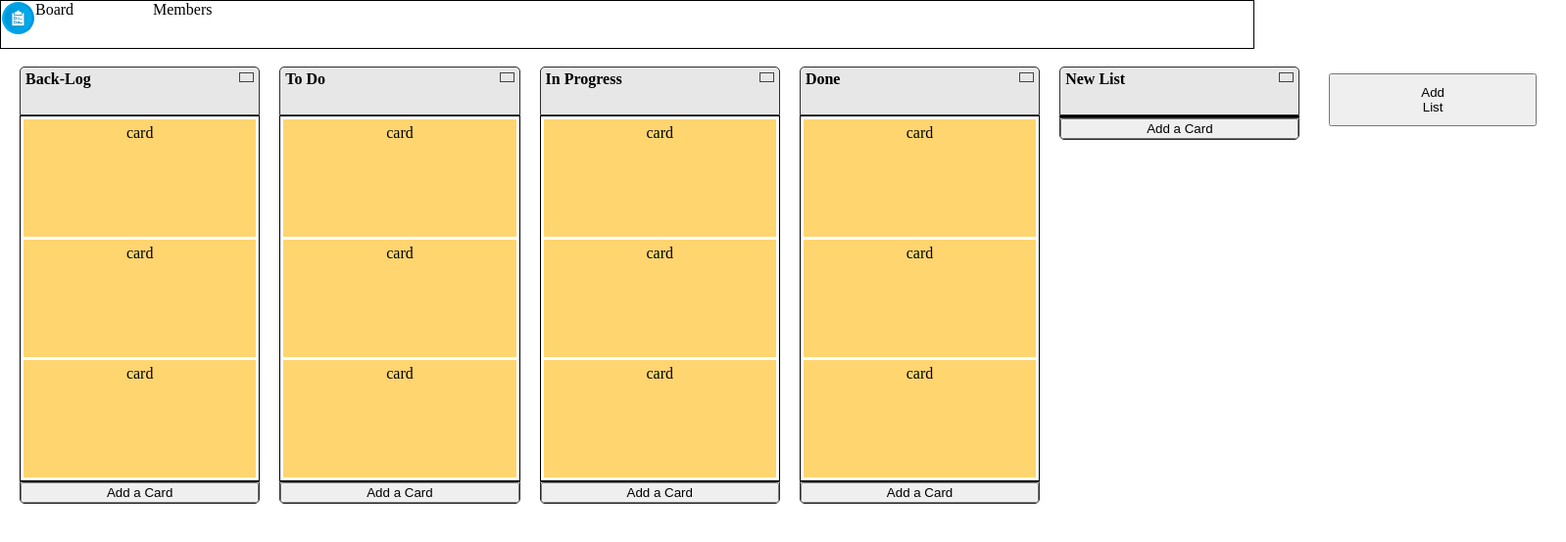
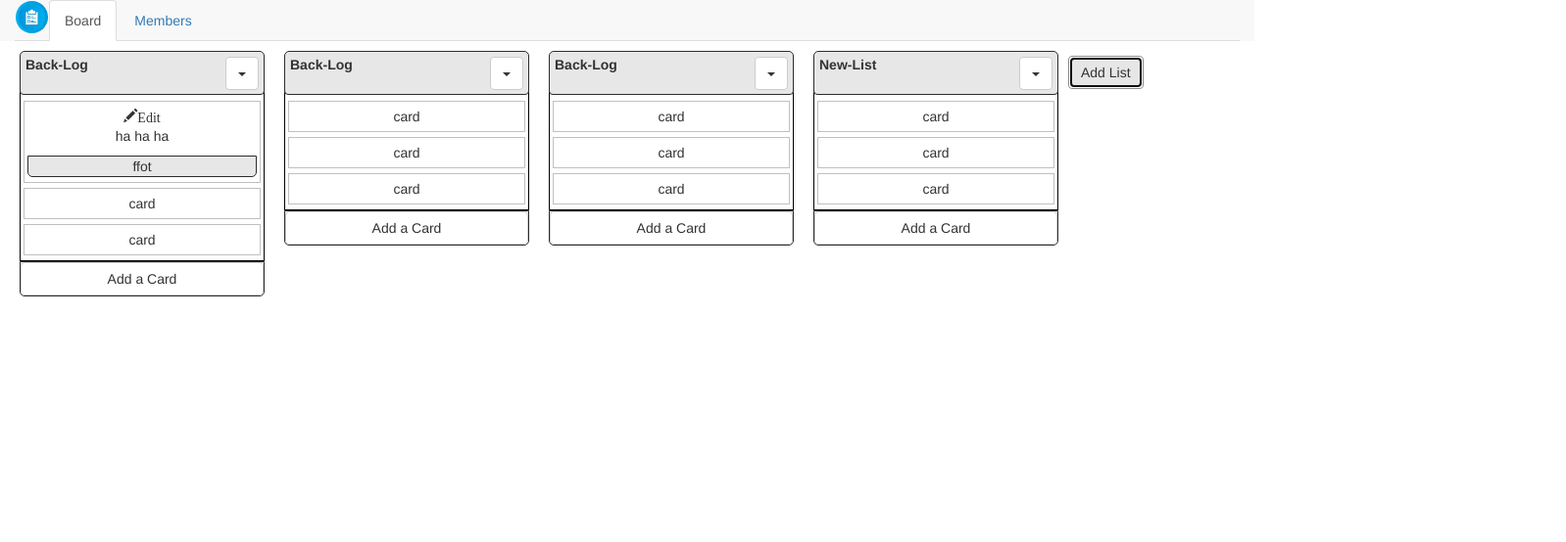
Before and after one commit to tzoock/taskboard, a website: page index.html in a window 1280 px wide. Both pictures are taken after a click on the button "Add List". Shown: the whole page at 98% size, 1598 px wide, since content can reach past the window. Drawn offline with nearby package versions, Linux system fonts and the light colour scheme.

Commit message:
fix bugs and startin with cards

```diff
--- a/index.html
+++ b/index.html
@@ -3,34 +3,73 @@
 <head>
   <meta charset="UTF-8">
   <title>Task Board</title>
-  <!--<link rel="stylesheet" href="node_modules/bootstrap/dist/css/bootstrap.css">-->
+  <link rel="stylesheet" href="node_modules/bootstrap/dist/css/bootstrap.css">
   <link rel="stylesheet" href="style.css">
 </head>
 
 <body>
-<header>
-  <a class="logo" href="#">
-    <img src="assets/taskboard%20logo.svg" alt="">
-  </a>
-  <nav>
-    <ul>
-      <li>Board</li>
-      <li>Members</li>
+<nav class="navbar-default">
+  <div class="container-fluid">
+    <div class="navbar-header">
+      <a class="navbar-brand" href="#">
+        <img src="assets/taskboard%20logo.svg" alt="logo">
+      </a>
+    </div>
+    <ul class="nav nav-tabs">
+      <li role="presentation" class="active"><a href="#">Board</a></li>
+      <li role="presentation"><a href="#">Members</a></li>
     </ul>
-  </nav>
-</header>
+  </div>
+</nav>
 
 <main class="contflex" id="contflex">
 
   <div class="column">
     <header class="list-header panel-default panel">
       <div class="list-name">Back-Log</div>
-      <span class="caret">
-
-        <button class="del-list-btn">
-          Delete List
+      <input type="text" class="hidden">
+      <div class="dropdown">
+        <button class="btn btn-default dropdown-toggle" type="button" data-toggle="dropdown" aria-haspopup="true" aria-expanded="true">
+          <span class="caret"></span>
         </button>
-      </span>
+        <ul class="dropdown-menu" aria-labelledby="dropdownMenu1">
+          <li><a href="#">Delete List</a></li>
+        </ul>
+      </div>
+    </header>
+    <div class="main-column">
+      <ul class="cards-list">
+        <li class="card">
+          <header><span class="glyphicon glyphicon-pencil">Edit</span></header>
+          <div><p contenteditable="true">ha ha ha</p></div>
+          <footer>ffot</footer>
+        </li>
+        <li>
+          card
+        </li>
+        <li>
+          card
+        </li>
+      </ul>
+    </div>
+    <footer>
+      <button class="add-card btn btn-default">
+        Add a Card
+      </button>
+    </footer>
+  </div>
+  <div class="column">
+    <header class="list-header panel-default panel">
+      <div class="list-name">Back-Log</div>
+      <input type="text" class="hidden">
+      <div class="dropdown">
+        <button class="btn btn-default dropdown-toggle" type="button" data-toggle="dropdown" aria-haspopup="true" aria-expanded="true">
+          <span class="caret"></span>
+        </button>
+        <ul class="dropdown-menu" aria-labelledby="dropdownMenu1">
+          <li><a href="#">Delete List</a></li>
+        </ul>
+      </div>
     </header>
     <div class="main-column">
       <ul class="cards-list">
@@ -53,69 +92,16 @@
   </div>
   <div class="column">
     <header class="list-header panel-default panel">
-      <div class="list-name">To Do</div>
-      <span class="caret">
-        <button class="del-list-btn">
-          Delete List
+      <div class="list-name">Back-Log</div>
+      <input type="text" class="hidden">
+      <div class="dropdown">
+        <button class="btn btn-default dropdown-toggle" type="button" data-toggle="dropdown" aria-haspopup="true" aria-expanded="true">
+          <span class="caret"></span>
         </button>
-      </span>
-    </header>
-    <div class="main-column">
-      <ul class="cards-list">
-        <li>
-          card
-        </li>
-        <li>
-          card
-        </li>
-        <li>
-          card
-        </li>
-      </ul>
-    </div>
-    <footer>
-      <button class="add-card btn btn-default">
-        Add a Card
-      </button>
-    </footer>
-  </div>
-  <div class="column">
-    <header class="list-header panel-default panel">
-      <div class="list-name">In Progress</div>
-      <span class="caret">
-        <button class="del-list-btn">
-          Delete List
-        </button>
-      </span>
-    </header>
-    <div class="main-column">
-      <ul class="cards-list">
-        <li>
-          card
-        </li>
-        <li>
-          card
-        </li>
-        <li>
-          card
-        </li>
-      </ul>
-    </div>
-    <footer>
-      <button class="add-card btn btn-default">
-        Add a Card
-      </button>
-    </footer>
-  </div>
-  <div class="column">
-    <header class="list-header panel-default panel">
-      <div class="list-name">Done</div>
-      <span class="caret">
-
-        <button class="del-list-btn">
-          Delete List
-        </button>
-      </span>
+        <ul class="dropdown-menu" aria-labelledby="dropdownMenu1">
+          <li><a href="#">Delete List</a></li>
+        </ul>
+      </div>
     </header>
     <div class="main-column">
       <ul class="cards-list">
--- a/script.js
+++ b/script.js
@@ -1,15 +1,28 @@
-
-const btn = document.getElementById('addList');
+const addListBtn = document.getElementById('addList');
 const listTamplate = `<header class="list-header panel-default panel">
-      <div class="list-name">New List</div>
-      <span class="caret">
-        <button class="del-list-btn">
-          Delete List
+      <div class="list-name">New-List</div>
+      <input type="text" class="hidden">
+      <div class="dropdown">
+        <button class="btn btn-default dropdown-toggle" type="button" data-toggle="dropdown" aria-haspopup="true" aria-expanded="true">
+          <span class="caret"></span>
         </button>
-      </span>
+        <ul class="dropdown-menu" aria-labelledby="dropdownMenu1">
+          <li><a href="#">Delete List</a></li>
+        </ul>
+      </div>
     </header>
     <div class="main-column">
-      <ul class="cards-list"></ul>
+      <ul class="cards-list">
+        <li>
+          card
+        </li>
+        <li>
+          card
+        </li>
+        <li>
+          card
+        </li>
+      </ul>
     </div>
     <footer>
       <button class="add-card btn btn-default">
@@ -17,20 +30,20 @@ const listTamplate = `<header class="list-header panel-default panel">
       </button>
     </footer>`;
 
-btn.addEventListener('click', addList);
+addListBtn.addEventListener('click', addList);
 addListenerToAddCard();
-titels();
-addListenerToEditBtn();
+addListenerToListName();
+addListenerToDrop();
 
 function addList() {
   const wraper = document.getElementById('contflex');
   const newColumn = document.createElement('div');
   newColumn.innerHTML = listTamplate;
   newColumn.setAttribute('class', 'column');
-  wraper.insertBefore(newColumn, btn);
+  wraper.insertBefore(newColumn, addListBtn);
   addListenerToAddCard();
-  titels();
-  addListenerToEditBtn();
+  addListenerToListName();
+  addListenerToDrop();
 }
 
 function addListenerToAddCard() {
@@ -48,7 +61,7 @@ function addCard() {
   parentElm.appendChild(newLi);
 }
 
-function titels() {
+function addListenerToListName() {
   const getListNameElms = document.getElementsByClassName('list-name');
 
   for (let listName of getListNameElms) {
@@ -59,62 +72,59 @@ function titels() {
 function editName() {
   const target = event.target;
   const preText = target.textContent;
-  const papa = target.parentNode;
-  const newInput = document.createElement('input');
-  papa.replaceChild(newInput, target);
-  newInput.value = preText;
-  newInput.focus();
+  const showInput = target.parentNode.querySelector('.hidden');
+  showInput.className = '';
+  target.className = 'hidden';
+  showInput.value = preText;
+  showInput.focus();
 
-  newInput.addEventListener('keydown', (event) => {
+  showInput.addEventListener('keydown', (event) => {
     if (event.keyCode === 13) {
-      const mama = document.createElement('div');
-      const newTitle = event.target;
-      papa.replaceChild(mama, newTitle);
-      mama.textContent = newTitle.value;
-      mama.addEventListener('click', editName);
-      mama.className='list-name';
+      target.className = 'list-name';
+      showInput.className = 'hidden';
+      target.textContent = showInput.value;
     }
   });
 
-  newInput.addEventListener('blur', (event) => {
-    const mama = document.createElement('div');
-    const newTitle = event.target;
-    papa.replaceChild(mama, newTitle);
-    mama.textContent = newTitle.value;
-    mama.addEventListener('click', editName);
-    mama.className='list-name';
-  })
+  showInput.addEventListener('blur', (event) => {
+    target.className = 'list-name';
+    showInput.className = 'hidden';
+    target.textContent = showInput.value;
+  });
+  addListenerToListName();
+  addListenerToDrop()
 }
 
-function addListenerToEditBtn() {
-  const makeEditBtnArray = document.querySelectorAll('.column header span');
+function addListenerToDrop() {
+  const makeEditBtnArray = document.querySelectorAll('.dropdown-toggle');
   for (let v of makeEditBtnArray) {
-    v.addEventListener('click', openDeleteBtn)
+    v.addEventListener('click', openDeleteBtn);
   }
 }
 
 function openDeleteBtn() {
-  const editBtn = event.target;
-  const delListBtn = editBtn.querySelector('button');
+  const target = event.target;
+console.info(target);
+  const dropdownMenu = target.parentNode.querySelector('.dropdown-menu');
 
-  if (delListBtn.style.display !== 'block') {
-    delListBtn.style.display = 'block'
+  if (dropdownMenu.style.display !== 'block') {
+    dropdownMenu.style.display = 'block';
+    const deleteBtn = dropdownMenu.firstElementChild.firstElementChild;
+    const listStr = target.parentNode.parentNode.querySelector('.list-name').textContent;
+    console.info(listStr);
+    deleteBtn.addEventListener('click', (event) => {
+      const confirmDel = confirm('Deleting ' + listStr + ' list. Are you sure?');
+      if (confirmDel === true) {
+        const Cya = target.parentNode.parentNode.parentNode;
+        Cya.remove()
+      }
+      else {}
+      deleteBtn.addEventListener('blur', (event) => {
+        dropdownMenu.style.display = 'none'
+      })
+    })
   }
   else {
-    delListBtn.style.display = 'none'
+    dropdownMenu.style.display = 'none'
   }
-  delListBtn.addEventListener('click', (event) => {
-    const target = event.target;
-    const promptDel = confirm('Deleting TODO list. Are you sure?');
-    if (promptDel === true) {
-      const EE = target.parentNode.parentNode.parentNode;
-      console.info(EE);
-      EE.remove()
-    }
-    else {
-    }
-    delListBtn.addEventListener('blur', (event) => {
-      delListBtn.style.display = 'none'
-    })
-  })
 }
--- a/style.css
+++ b/style.css
@@ -7,7 +7,6 @@ body {
 }
 
 body {
-padding-top: 95px;
   box-sizing: border-box;
 }
 
@@ -20,63 +19,44 @@ padding-top: 95px;
 
 /*======= top bar =========*/
 
-body > header {
-  height: 50px;
-  position: fixed;
-  top: 0;
+.navbar-default {
+  position: relative;
+  top:0;
   left: 0;
-  right: 0;
-  margin: 0;
-display: inline-flex;
-  justify-content: flex-start;
-  flex-direction: row;
-  border: 1px solid black;
+
 }
 
-.logo{
+
+.navbar-brand{
   width: 35px;
   height: 35px;
   padding: 1px;
   z-index: 1;
 }
 
-header nav ul {
-  margin: 0;
-  padding: 0;
-  list-style: none;
-  display: inline-flex;
-  align-items: flex-start;
-  justify-content: space-around;
-  height: 100%;
-}
 
-header nav ul li {
-  height: 100%;
-  width: 120px;
-  justify-content: center;
-}
 
 .contflex {
-
-  max-height: 100%;
+  max-height: calc(100% - 50px);
   padding: 15px 10px;
   display: inline-flex;
   align-items: flex-start;
   justify-content: space-around;
-
 }
 
 .column {
-  max-height: calc(100% - 80px);
+  max-height: calc(100% - 50px);
+  /*height: 100%;*/
   width: 250px;
   position: relative;
-  margin: 8px 10px;
+  margin: 20px 10px;
+
   /*display: block;*/
 }
 
 .main-column {
 
-  max-height: calc(100vh - 180px);
+  max-height: calc(100vh - 150px);
   text-align: center;
   border: solid 1px #000000;
   overflow: auto;
@@ -84,10 +64,11 @@ header nav ul li {
 }
 
 
-.column header {
+.column .list-header {
   position: absolute;
-  bottom: 100%;
+  top:-25px;
   left: 0;
+  right: 0;
   text-align: left;
   width: 100%;
   background-color: #E7E7E7;
@@ -95,46 +76,47 @@ header nav ul li {
   border: 1px solid #2c2c2c;
   border-top-left-radius: 5px;
   border-top-right-radius: 5px;
-  height: 50px;
+height: 45px;
   padding: 3px 5px;
 }
 
-.column header span {
-  border: 1px solid #434343;
-  height: 10px;
-  width: 15px;
+.hidden {
+  display: none;
+}
+
+.dropdown {
   position: absolute;
   top: 5px;
   right: 5px;
-  /*border-radius: 3px;*/
-  /*padding: 2px 4px;*/
 }
+
 .list-name {
   background-color: #E7E7E7;
   /*vertical-align: middle;*/
   width: 70%;
+  font-weight: bolder;
 }
 
 .panel-heading {
   margin: 0;
 }
 
-.del-list-btn {
-  display: none;
-  position: absolute;
-  top: 100%;
-  /*left: -30px;*/
-  right: 0;
-}
+/*.del-list-addListBtn {*/
+  /*display: none;*/
+  /*position: absolute;*/
+  /*top: 100%;*/
+  /*!*left: -30px;*!*/
+  /*right: 0;*/
+/*}*/
 
-.del-list-btn:hover {
-  background-color: #b80004;
-  color: white;
-}
+/*.del-list-addListBtn:hover {*/
+  /*background-color: #b80004;*/
+  /*color: white;*/
+/*}*/
 
 .column footer {
   position: relative;
-  top: 100%;
+  bottom: 0;
   left: 0;
   right: 0;
   text-align: center;
@@ -145,26 +127,26 @@ header nav ul li {
   border-bottom-right-radius: 5px;
 }
 
-.column ul {
+.column .main-column ul {
   list-style: none;
-  margin: 0;
+  margin: 25px 0 0 0;
   padding: 0;
 }
 
-.column ul li {
-  background-color: #ffd570;
-  margin: 3px ;
-  padding: 5px;
-  height: 120px;
+.column .main-column ul li {
+  /*background-color: #ffd570;*/
+  margin: 5px 3px ;
+  padding: 5px 3px;
+  border: 1px solid #c0c0c0;
 }
 
-.add-list {
-  margin-left: 20px;
-  margin-right: 20px;
-  margin-top: -35px;
-  padding: 10px 80px;
-  text-align: center;
-}
+/*.add-list {*/
+  /*margin-left: 20px;*/
+  /*margin-right: 20px;*/
+  /*margin-top: -35px;*/
+  /*padding: 10px 80px;*/
+  /*text-align: center;*/
+/*}*/
 
 .add-card {
   width: 100%;
```
